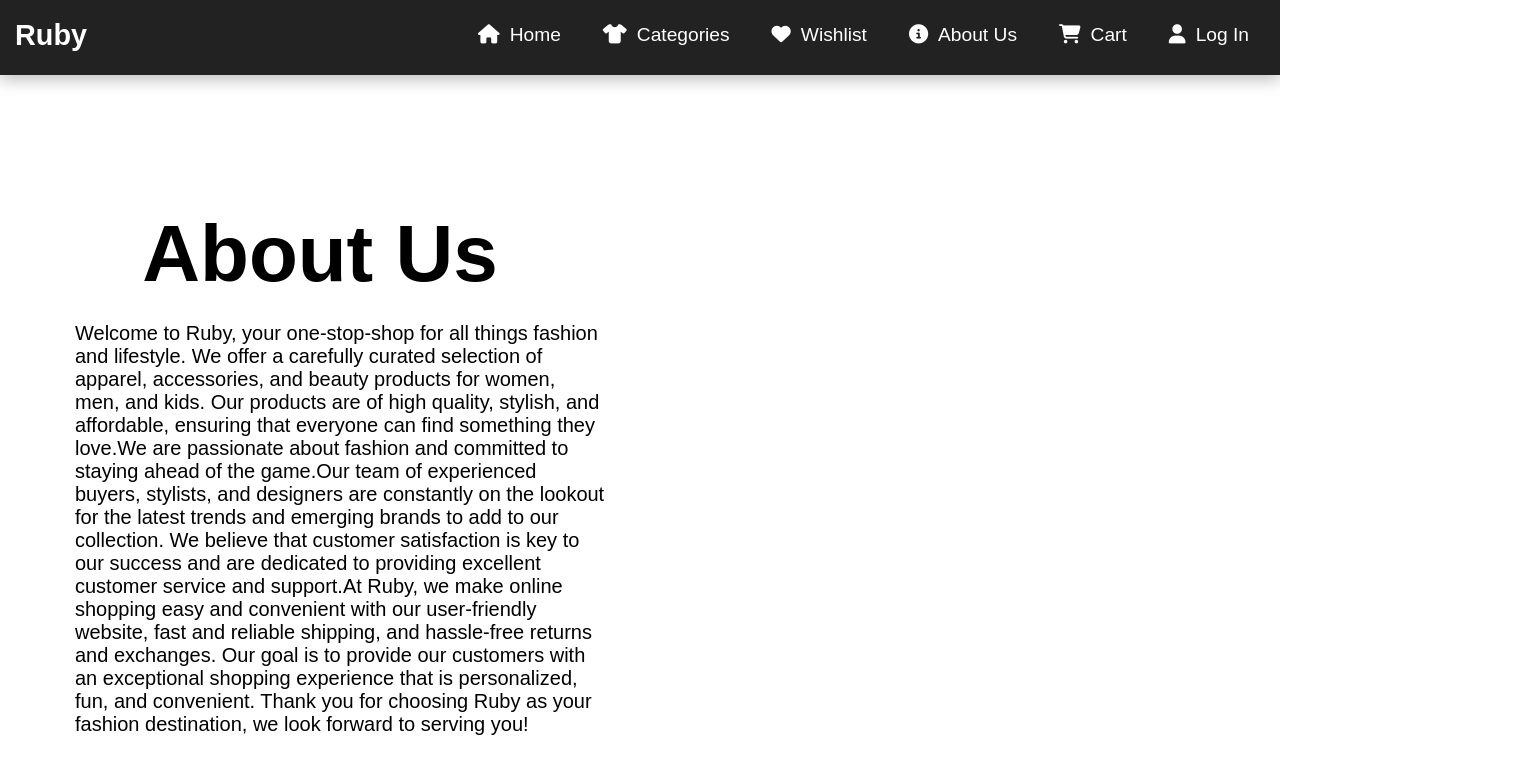
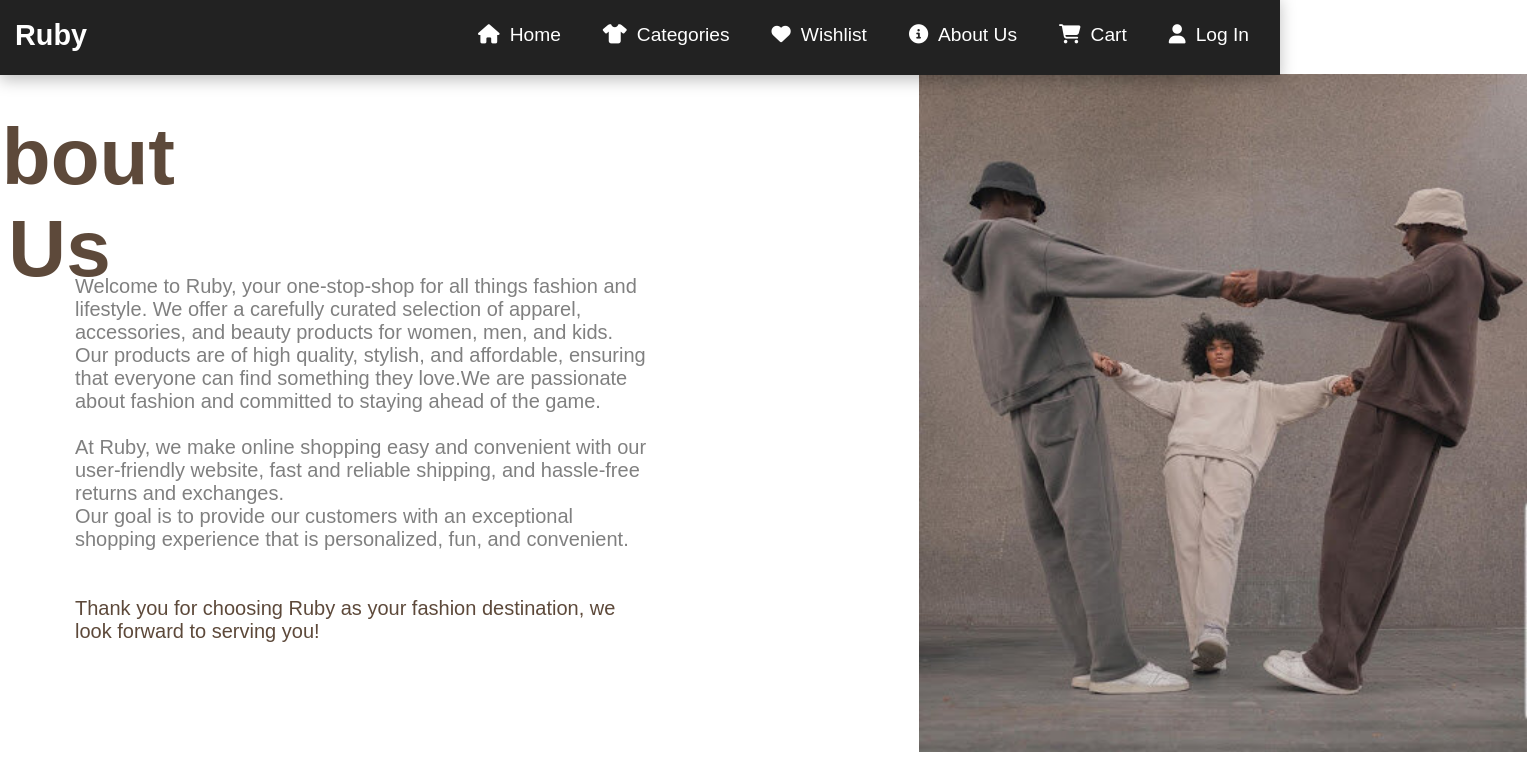
Before and after one commit to DonatHalimi/ProjektiLab1, a React (Create React App) app in the folder client/: page /aboutUs in a window 1280 px wide. Shown: the top 784 px of the page, 1528 px wide, since content can reach past the window. Built offline with nearby package versions, Linux system fonts and the light colour scheme.

Commit message:
Shtimi aboutUs

```diff
--- a/client/src/Pages/aboutUs.jsx
+++ b/client/src/Pages/aboutUs.jsx
@@ -1,15 +1,26 @@
 import React from "react";
 import "./aboutUsStyle.css";
 import Navbar from "../components/Navbar";
+import aboutFoto from "../img/aboutfoto.jpg";
 
 function AboutPage() {
   return (
     <>
     <Navbar/>
-    <div className="about-container">
+    <img id="fotoabt"src={aboutFoto} alt="Ruby logo" /> {}
       <h1 id="abt">About Us</h1>
-      <p id="info" >Welcome to Ruby, your one-stop-shop for all things fashion and lifestyle. We offer a carefully curated selection of apparel, accessories, and beauty products for women, men, and kids. Our products are of high quality, stylish, and affordable, ensuring that everyone can find something they love.We are passionate about fashion and committed to staying ahead of the game.Our team of experienced buyers, stylists, and designers are constantly on the lookout for the latest trends and emerging brands to add to our collection. We believe that customer satisfaction is key to our success and are dedicated to providing excellent customer service and support.At Ruby, we make online shopping easy and convenient with our user-friendly website, fast and reliable shipping, and hassle-free returns and exchanges. Our goal is to provide our customers with an exceptional shopping experience that is personalized, fun, and convenient. Thank you for choosing Ruby as your fashion destination, we look forward to serving you!</p>
+
+      <div className="about-container">
+      <p id="info" >Welcome to Ruby, your one-stop-shop for all things fashion and lifestyle. We offer a carefully curated selection of apparel, accessories, and beauty products for women, men, and kids. </p>
+      <p id="info1">Our products are of high quality, stylish, and affordable, ensuring that everyone can find something they love.We are passionate about fashion and committed to staying ahead of the game.</p>
+      <br></br>
+      <p id="info2">At Ruby, we make online shopping easy and convenient with our user-friendly website, fast and reliable shipping, and hassle-free returns and exchanges. </p>
+      <p id="info3">Our goal is to provide our customers with an exceptional shopping experience that is personalized, fun, and convenient.</p>
+      <br></br>
+      <br></br>
+      <p id="info4">Thank you for choosing Ruby as your fashion destination, we look forward to serving you!</p>
     </div>
+
     </>
   );
 }
--- a/client/src/Pages/aboutUsStyle.css
+++ b/client/src/Pages/aboutUsStyle.css
@@ -1,25 +1,40 @@
 .about-container {
-    max-width: 800px;
+    max-width: 583px;
     padding: 5px;
     text-align: center;
-    margin-bottom: 100px;
-    font-size: 48px;
+    margin-top: 10px;
+    font-size: 20px;
+    position: relative;
+    bottom: -180px;
+    left: 70px;
+    margin-right: 1x;
+    text-align: left;
+    color: grey;
+  }
+  #fotoabt{
 
+    position: absolute;
+    left: 917px;
+    top: 72px;
+    margin: 1px;
+    padding: 1px;
+    width: 610px;
+    height: 680px;
   }
 
 #abt{
   font-family:Arial, Helvetica, sans-serif;
   font-size: 80px;
-  position: relative;
-  top: 123px;
-  right: 80px;
+  position: absolute;
+  bottom: 500px;
+  right: 1100px;
+  padding: 5px;
+  color: rgb(93, 73, 58);
+
+
 }
 
-#info{
-  font-size: 20px;
-  position: relative;
-  top: 145px;
-  left: 70px;
-  margin-right: 260px;
-  text-align: left;
+#info4{
+  color: rgb(93, 73, 58);
+
 }
```
Also changed, not shown: client/src/img/aboutfoto.jpg (added).
